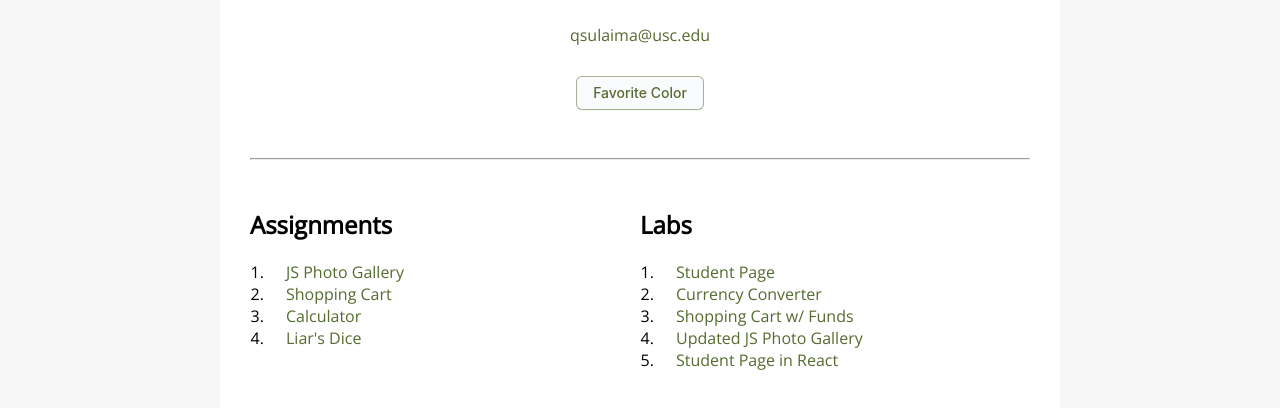
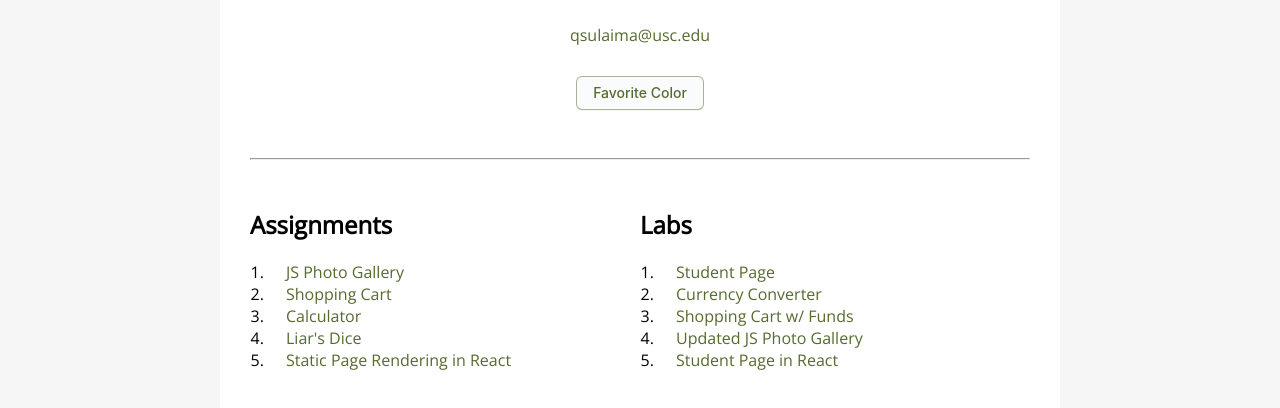
Before and after one commit to uscwebdev/itp301-submissions-qaisarsulaiman, a plain HTML site: page index.html in a window 1280 px wide. Shown: the part 156-564 px from the top of the page. Drawn offline with nearby package versions, Linux system fonts and the light colour scheme.

Commit message:
Update index.html

```diff
--- a/index.html
+++ b/index.html
@@ -146,6 +146,7 @@
                     <li><a href="assignment02/index.html">Shopping Cart</a></li>
                     <li><a href="assignment03/calculator.html">Calculator</a></li>
                     <li><a href="assignment04/index.html">Liar's Dice</a></li>
+                    <li><a href="https://stackblitz.com/edit/react-y8xdhj?file=src%2Findex.js">Static Page Rendering in React</a></li>
                 </ol>
             </div> <!-- End assignments -->
             <div id="labs" class="col-2">
```
